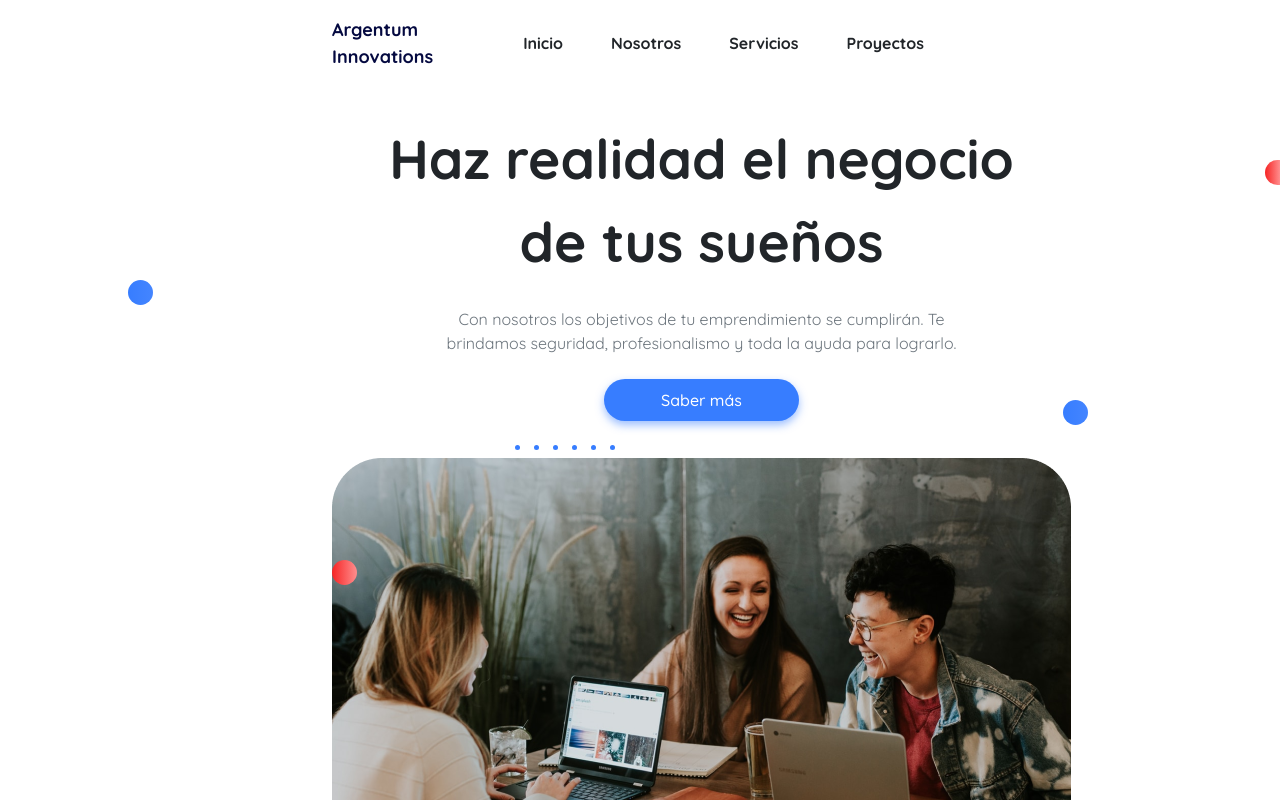
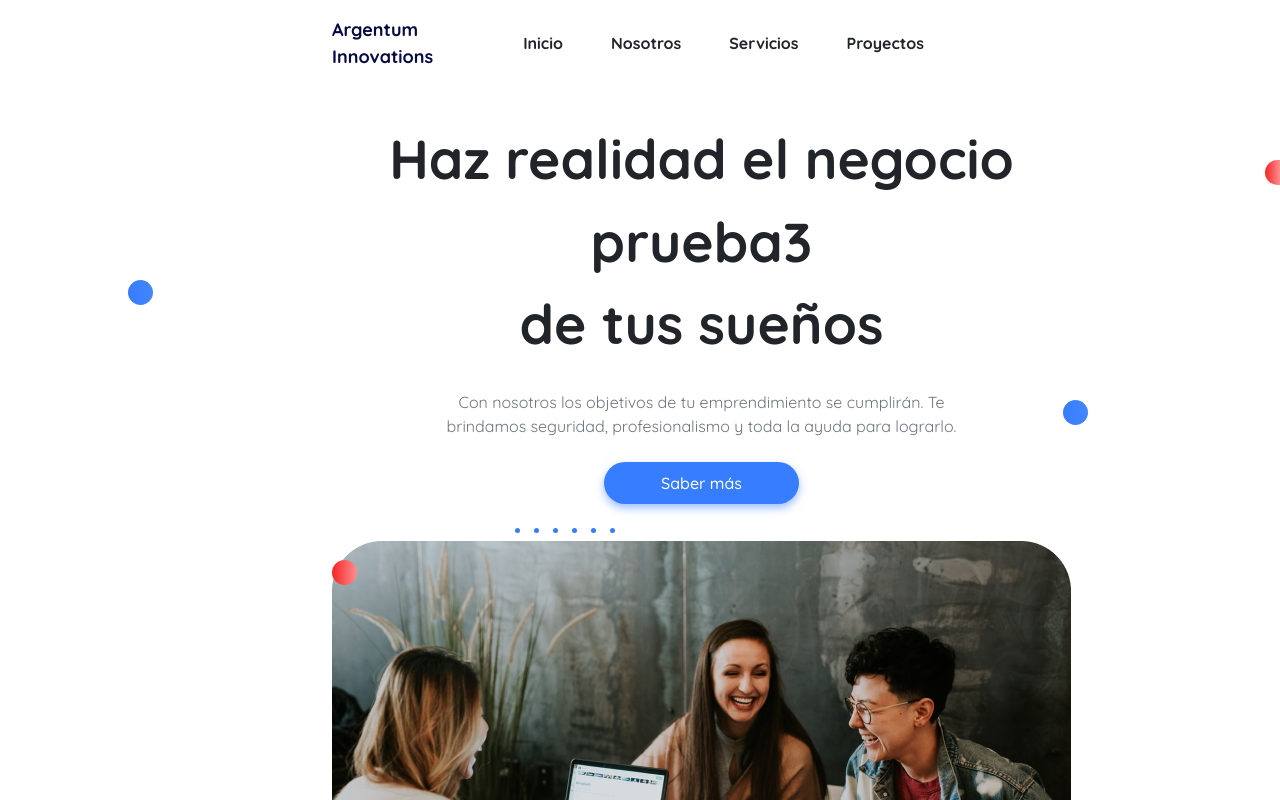
Before and after one commit to mesequeira/argentum-innovations, a React (Vite) app: page / in a window 1280 px wide. Shown: the top 800 px of the page. Built offline with nearby package versions, Linux system fonts and the light colour scheme.

Commit message:
Prueba vercel

```diff
--- a/src/components/layout/body/landing/layout-body-landing.jsx
+++ b/src/components/layout/body/landing/layout-body-landing.jsx
@@ -7,7 +7,7 @@ const Landing = () => {
     <Container className='d-grid align-items-center justify-content-between w-50 body-container'>
       <div className="text-center m-auto">
         <div className="circle-blue circle-blue-first"></div>
-        <p className="fw-bold title-size">Haz realidad el negocio</p>
+        <p className="fw-bold title-size">Haz realidad el negocio prueba3</p>
         <p className="fw-bold title-size"> de tus sueños</p>
         <p className="text-muted text-center mt-4 w-75 m-auto">Con nosotros los objetivos de tu emprendimiento se cumplirán. Te brindamos seguridad, profesionalismo y toda la ayuda para lograrlo.</p>
         <div className="circle-blue circle-blue-second"></div>
```
